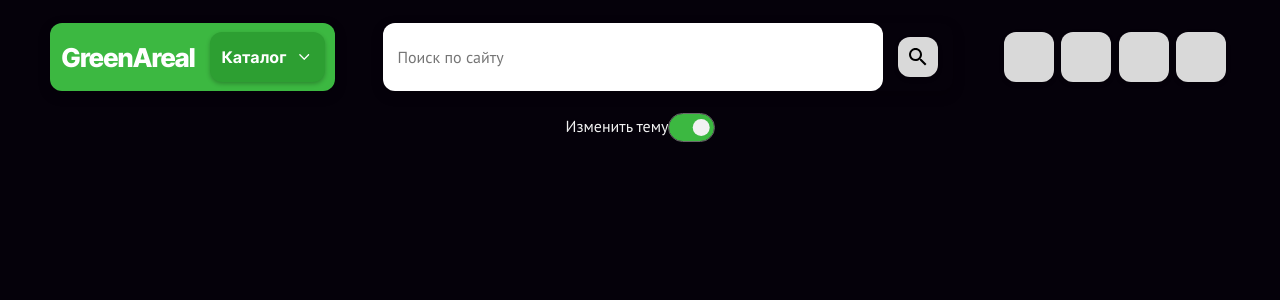
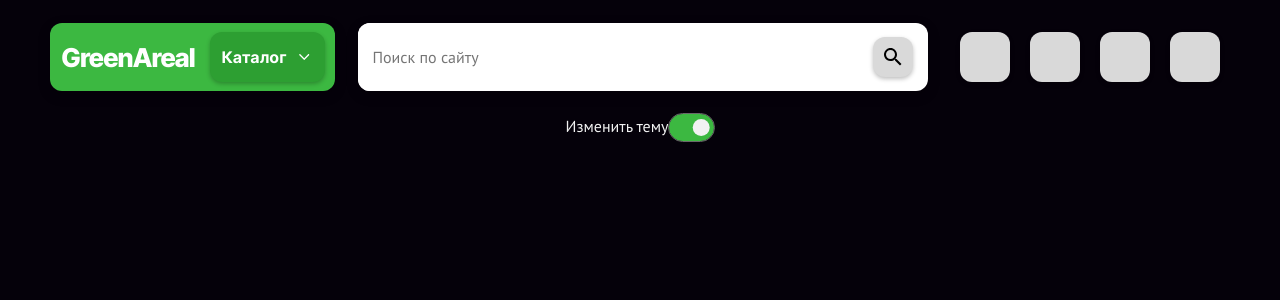
Before and after one commit to TheGrids/GreenAreal, a React (Vite) app in the folder client/: page / in a window 1280 px wide. Shown: the top 300 px of the page. Built offline with nearby package versions, Linux system fonts and the light colour scheme; no server answers.

Commit message:
minor fix header css

```diff
--- a/client/src/components/header/Header.css
+++ b/client/src/components/header/Header.css
@@ -74,6 +74,7 @@ nav{
 }
 
 .search_box{
+    background-color: white;
     width: 570px;
     height: 68px;
     border-radius: var(--border-radius);
@@ -115,7 +116,7 @@ input{
     display: flex;
     align-items: center;
     justify-content: space-around;
-    width: 230px;
+    width: 280px;
 }
 
 .nav_some_button{
```
